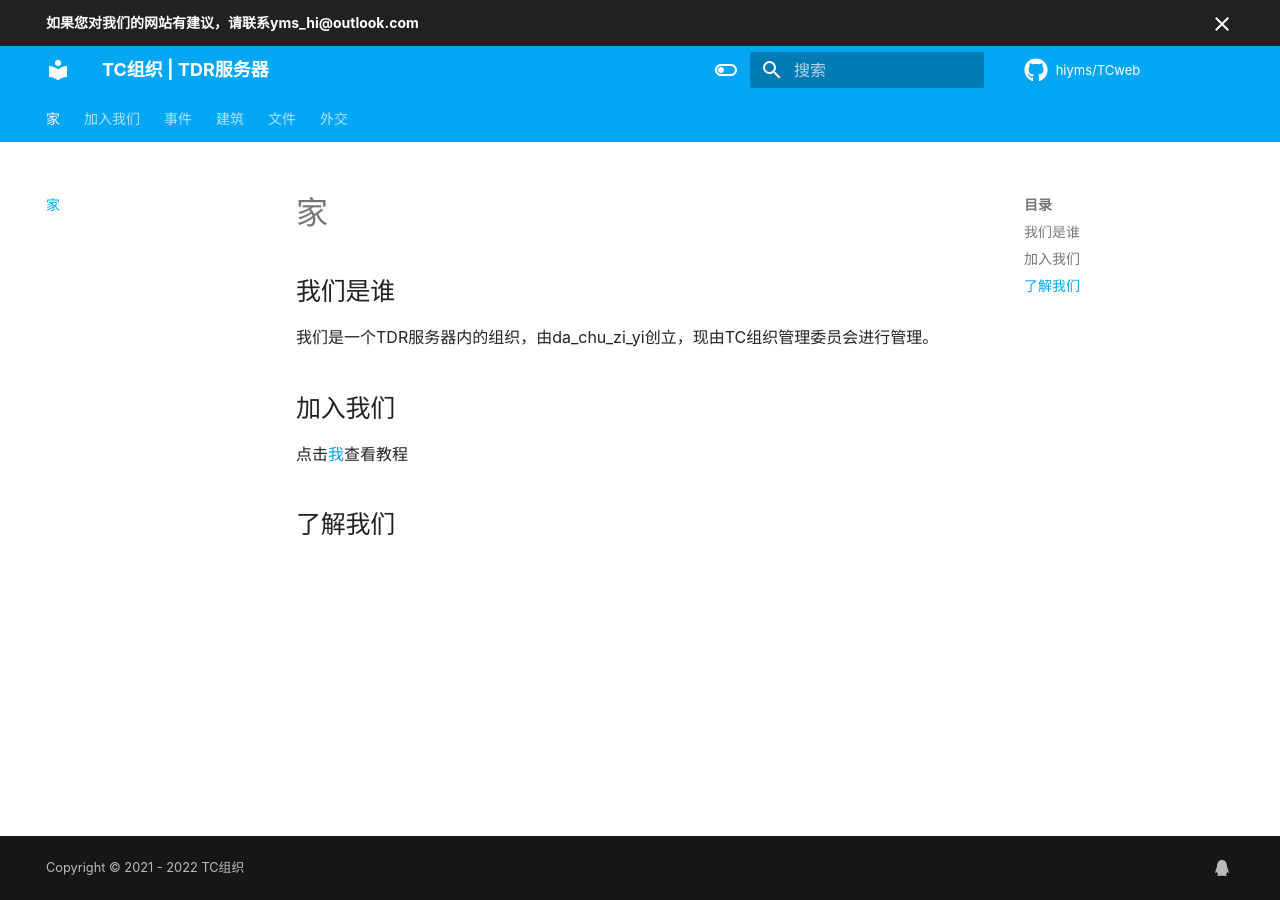
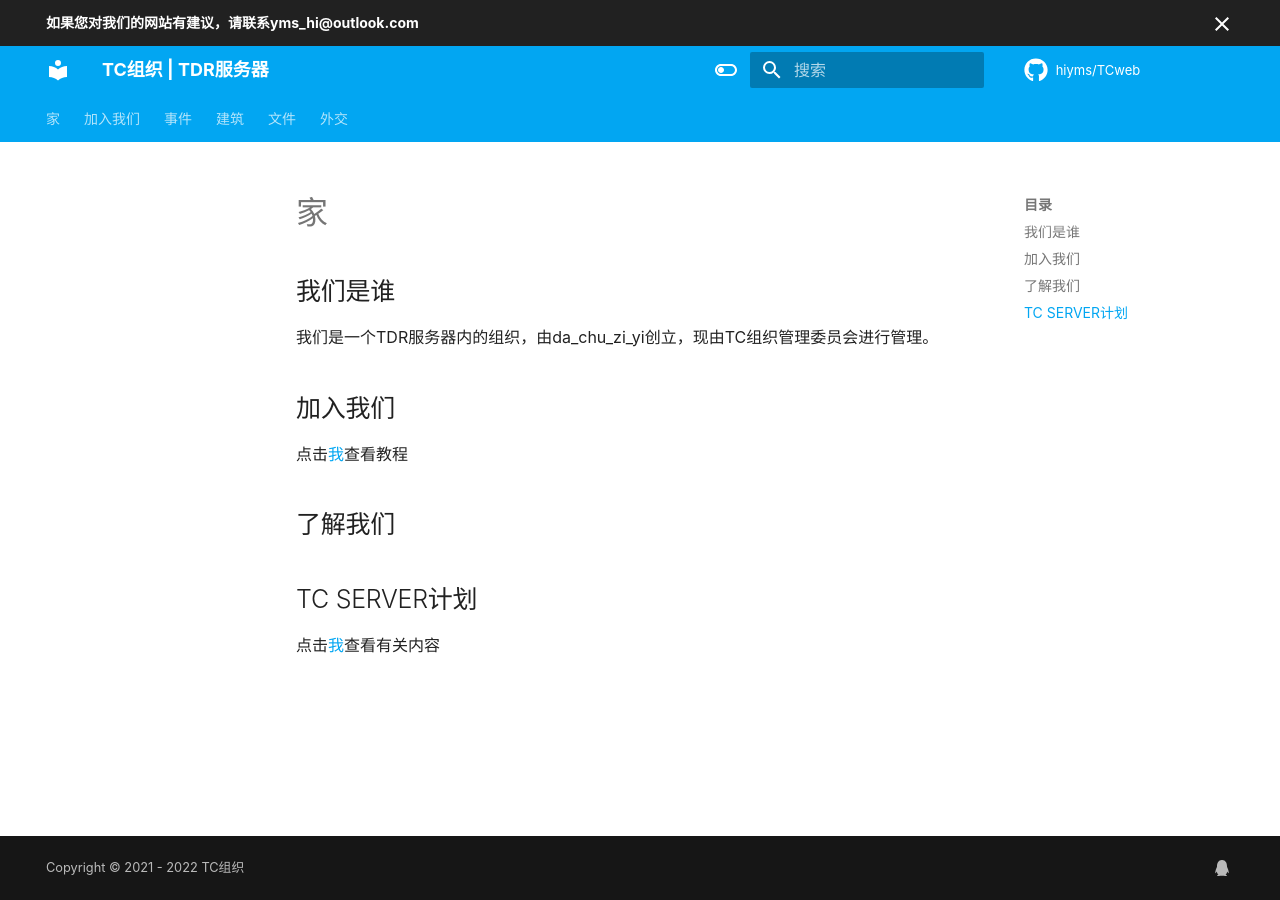
Before and after one commit to hiyms/TCweb, an MkDocs documentation site: the page built from docs/README.md, in a window 1280 px wide. Built offline with MkDocs 1.6.1 and Material for MkDocs 9.7.7, drawn with Linux system fonts in a browser that asks for light colours; some web fonts are replaced; comment, search, counter and statistics services are not loaded; old or Windows-style settings are respelled for this version of MkDocs.

Commit message:
Rename joinus_minecraftserver.md to README.md

```diff
--- a/docs/index.md
+++ b/docs/README.md
@@ -12,3 +12,6 @@ hide:
 点击[我](join_us.md)查看教程
 
 ## 了解我们
+
+## TC SERVER计划
+点击[我](joinus_minecraftserver.md)查看有关内容
```
